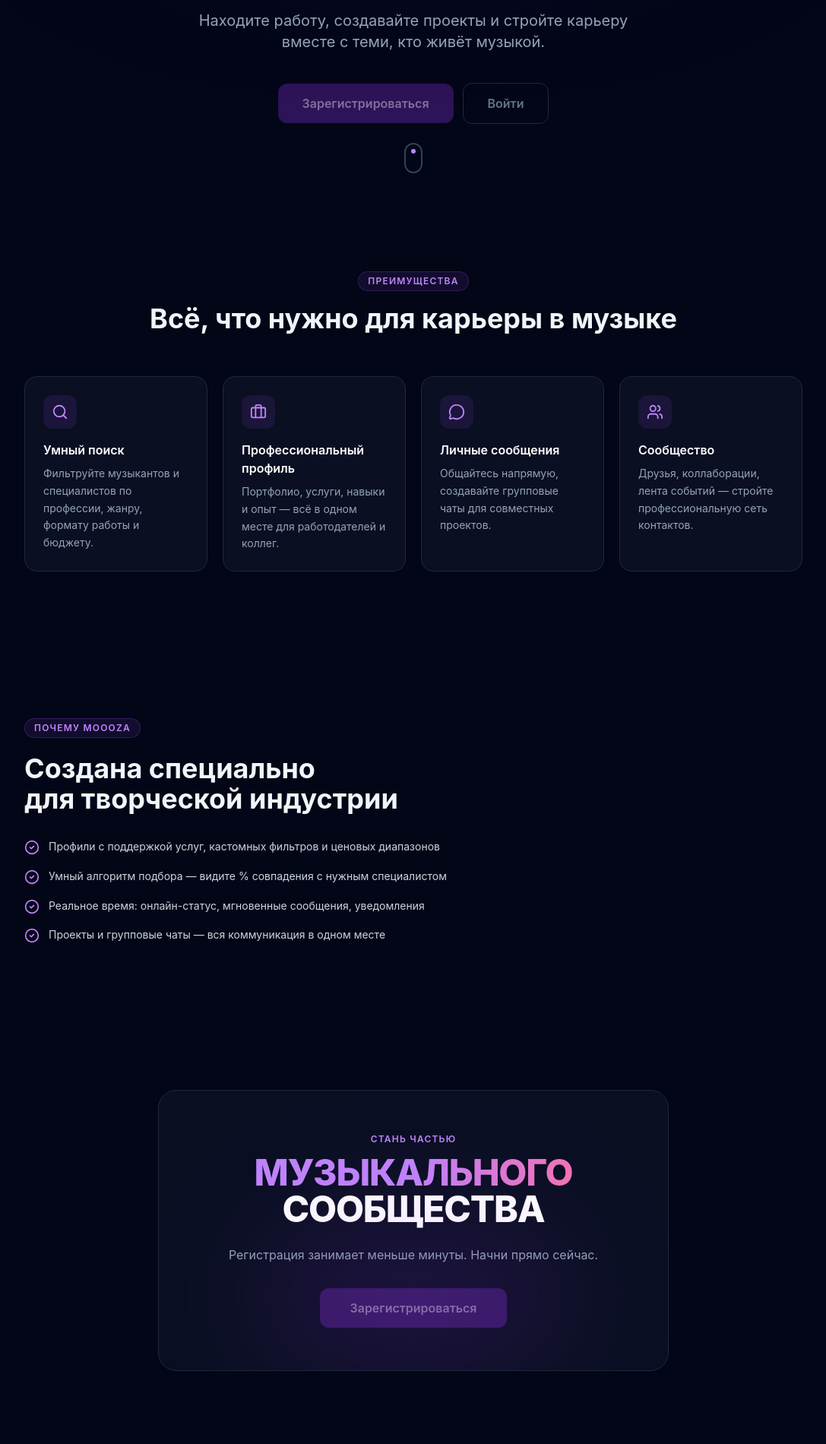
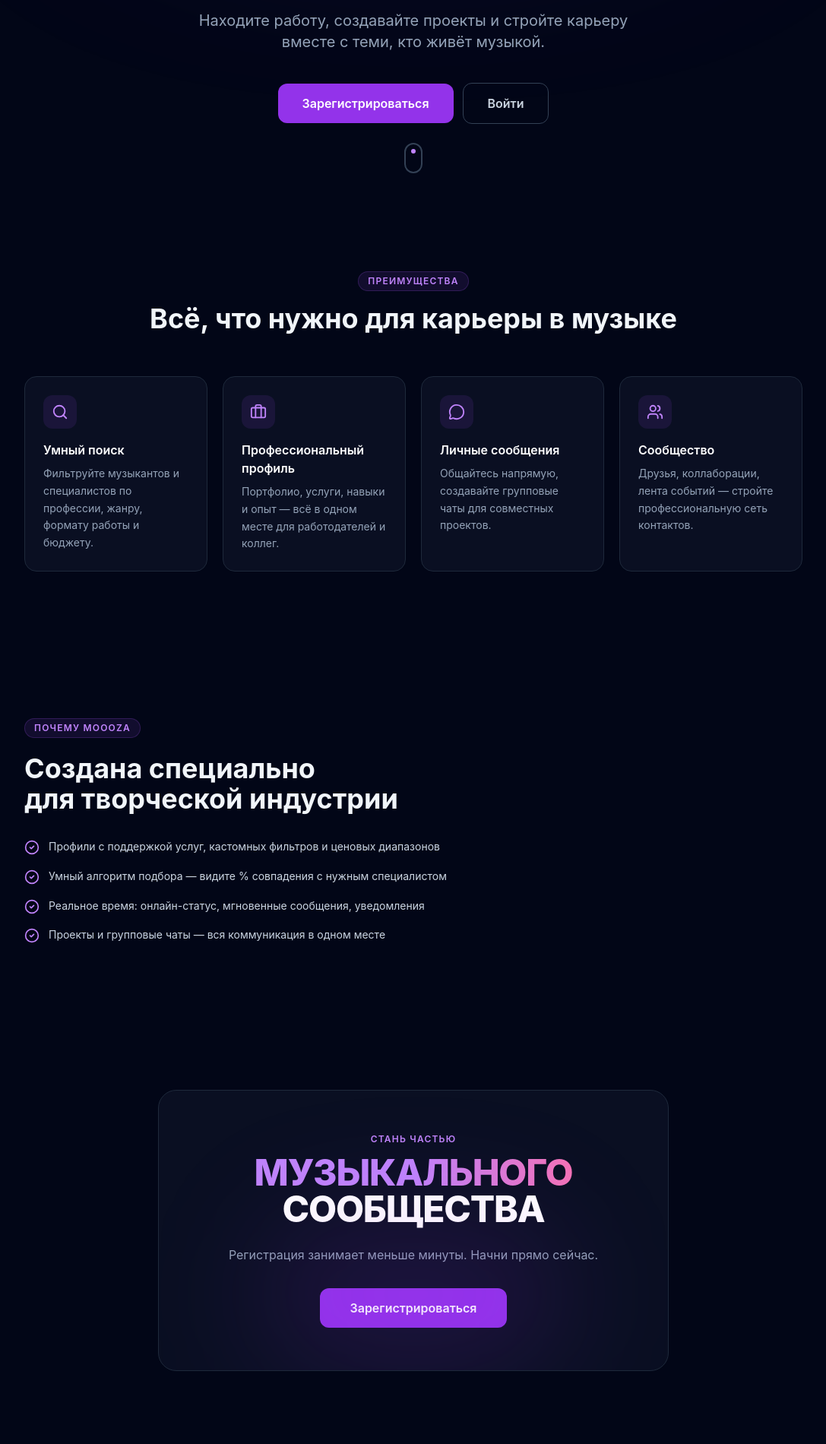
Before and after one commit to cryptoChaosDev/mooza_dev, a React (Vite) app in the folder client/: page / in a window 1280 px wide. Shown: the part 540-2440 px from the top of the page at 76% size, without its empty margins (96-1183 px from the left). Built offline with nearby package versions, Linux system fonts and the light colour scheme; no server answers.

Commit message:
feat: enable register and login buttons on landing page

```diff
--- a/client/src/pages/LandingPage.tsx
+++ b/client/src/pages/LandingPage.tsx
@@ -1,4 +1,4 @@
-// import { useNavigate } from 'react-router-dom';
+import { useNavigate } from 'react-router-dom';
 import { motion, type Transition } from 'framer-motion';
 import {
   Search,
@@ -16,7 +16,7 @@ const fadeUp = (delay = 0) => ({
 });
 
 export default function LandingPage() {
-  // const navigate = useNavigate();
+  const navigate = useNavigate();
 
   return (
     <div className="min-h-screen bg-slate-950 text-slate-100 overflow-x-hidden">
@@ -51,16 +51,14 @@ export default function LandingPage() {
           {/* CTA */}
           <motion.div {...fadeUp(0.3)} className="flex flex-col sm:flex-row items-center justify-center gap-3">
             <button
-              disabled
-              title="Регистрация временно недоступна"
-              className="group w-full sm:w-auto px-8 py-3.5 rounded-xl font-semibold text-white/40 bg-primary-600/30 cursor-not-allowed transition-all duration-300 flex items-center justify-center gap-2"
+              onClick={() => navigate('/register')}
+              className="group w-full sm:w-auto px-8 py-3.5 rounded-xl font-semibold text-white bg-primary-600 hover:bg-primary-500 active:bg-primary-700 transition-all duration-300 flex items-center justify-center gap-2"
             >
               Зарегистрироваться
             </button>
             <button
-              disabled
-              title="Вход временно недоступен"
-              className="w-full sm:w-auto px-8 py-3.5 rounded-xl font-semibold text-slate-500 border border-slate-800 cursor-not-allowed transition-all duration-300"
+              onClick={() => navigate('/login')}
+              className="w-full sm:w-auto px-8 py-3.5 rounded-xl font-semibold text-slate-300 hover:text-white border border-slate-700 hover:border-slate-500 transition-all duration-300"
             >
               Войти
             </button>
@@ -180,9 +178,8 @@ export default function LandingPage() {
               Регистрация занимает меньше минуты. Начни прямо сейчас.
             </motion.p>
             <motion.button {...fadeUp(0.3)}
-              disabled
-              title="Регистрация временно недоступна"
-              className="px-10 py-3.5 rounded-xl font-semibold text-white/40 bg-primary-600/30 cursor-not-allowed transition-all duration-300 flex items-center gap-2 mx-auto"
+              onClick={() => navigate('/register')}
+              className="px-10 py-3.5 rounded-xl font-semibold text-white bg-primary-600 hover:bg-primary-500 active:bg-primary-700 transition-all duration-300 flex items-center gap-2 mx-auto"
             >
               Зарегистрироваться
             </motion.button>
```
